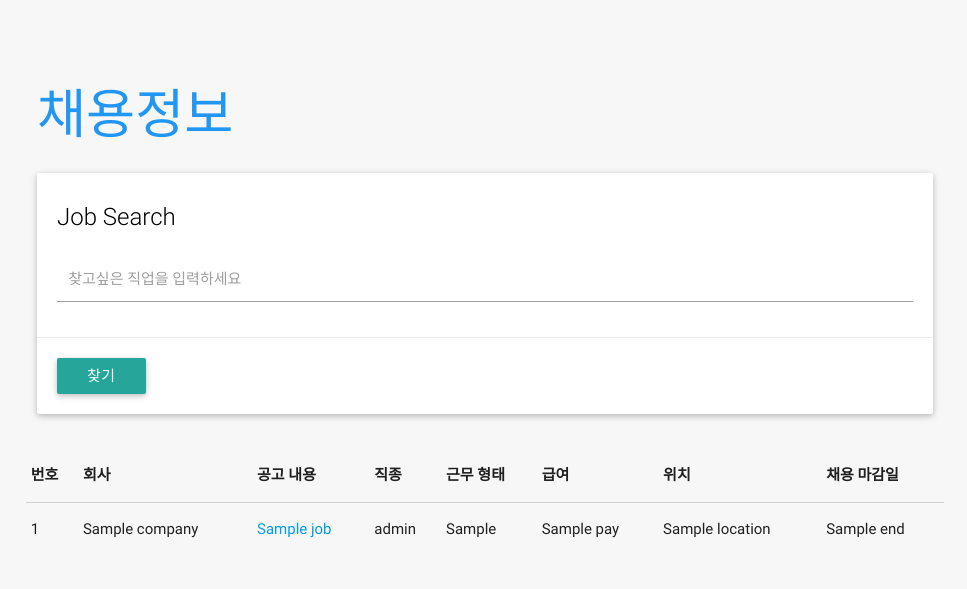
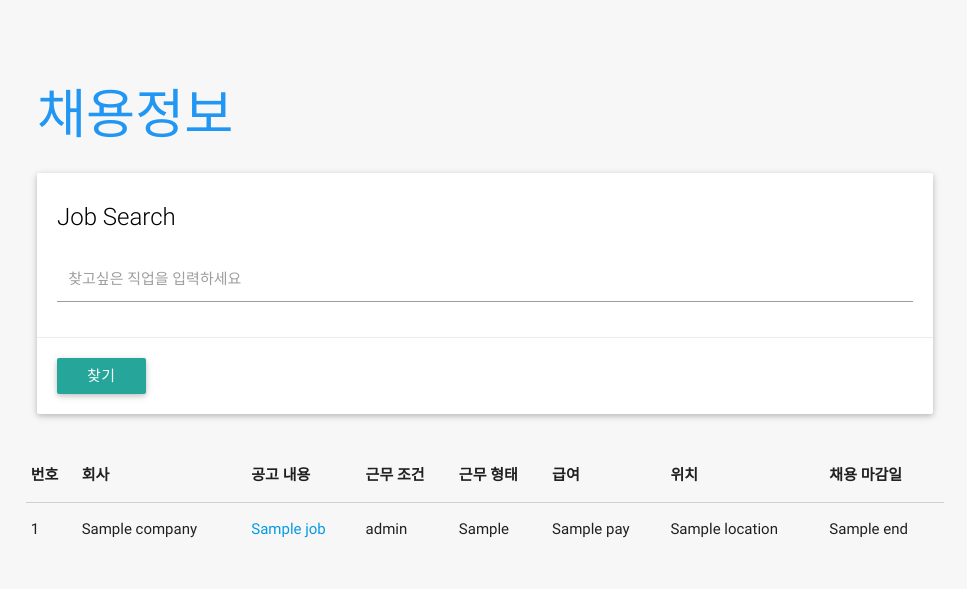
Before and after one commit to ChungPa/GoJob, a Flask app: template app/templates/job/worklist.html in a window 1280 px wide. Shown: the part 65-654 px from the top of the page, without its empty margins (155-1122 px from the left). Run offline with Flask 2, Linux system fonts and the light colour scheme; the template is opened without the code that fills it: most values are stand-ins (such as "Sample title", 1, 10 or a date in 2020); parts of the project's set-up code (start-up, migrations or seed data) failed here and were passed over.

Commit message:
직종을 근무 조건으로 변경

```diff
--- a/app/templates/job/worklist.html
+++ b/app/templates/job/worklist.html
@@ -41,7 +41,7 @@
                         <th data-field="id">번호</th>
                         <th data-field="name">회사</th>
                         <th data-field="title">공고 내용</th>
-                        <th data-field="role">직종</th>
+                        <th data-field="role">근무 조건</th>
                         <th data-field="work_style">근무 형태</th>
                         <th data-field="pay">급여</th>
                         <th data-field="title">위치</th>
```
